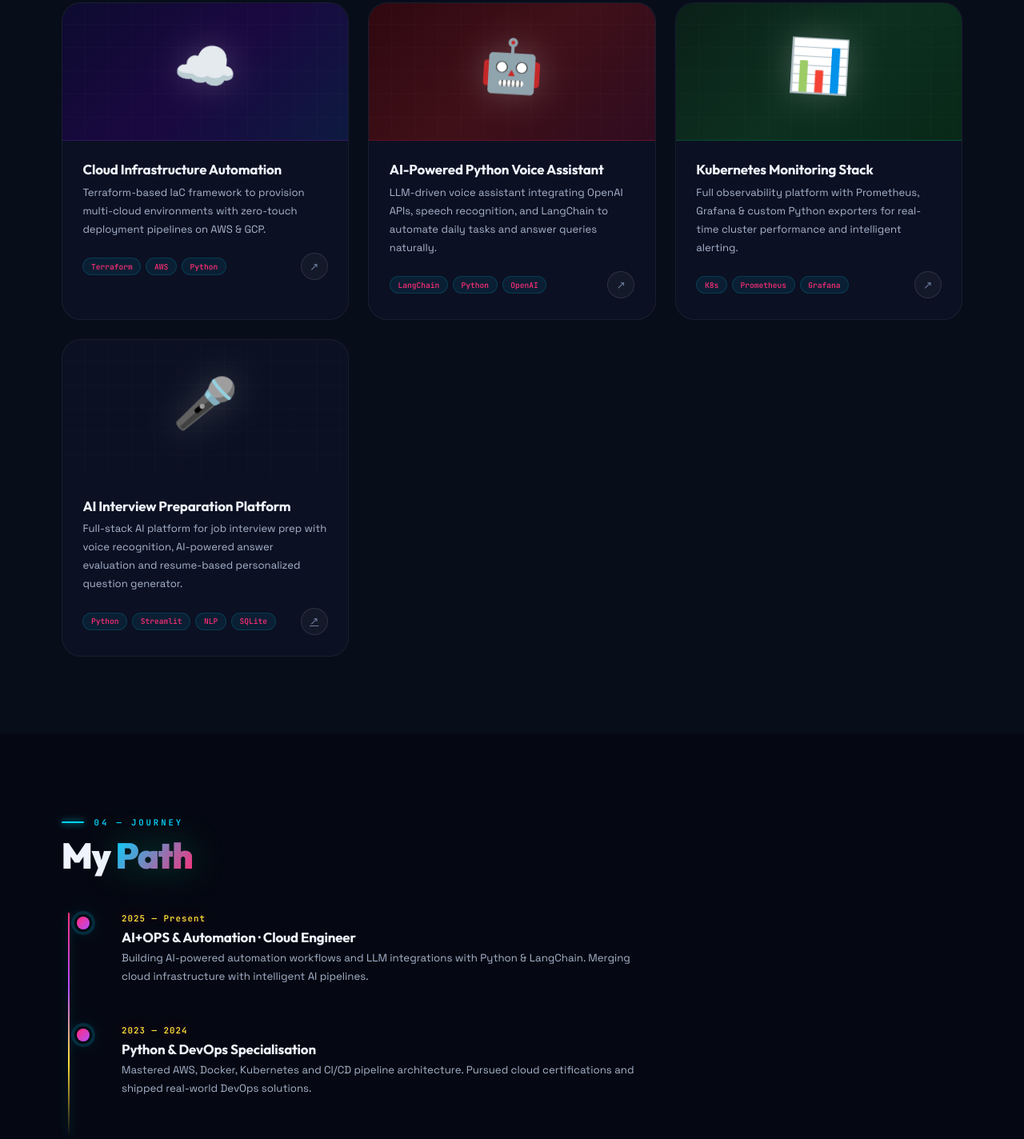
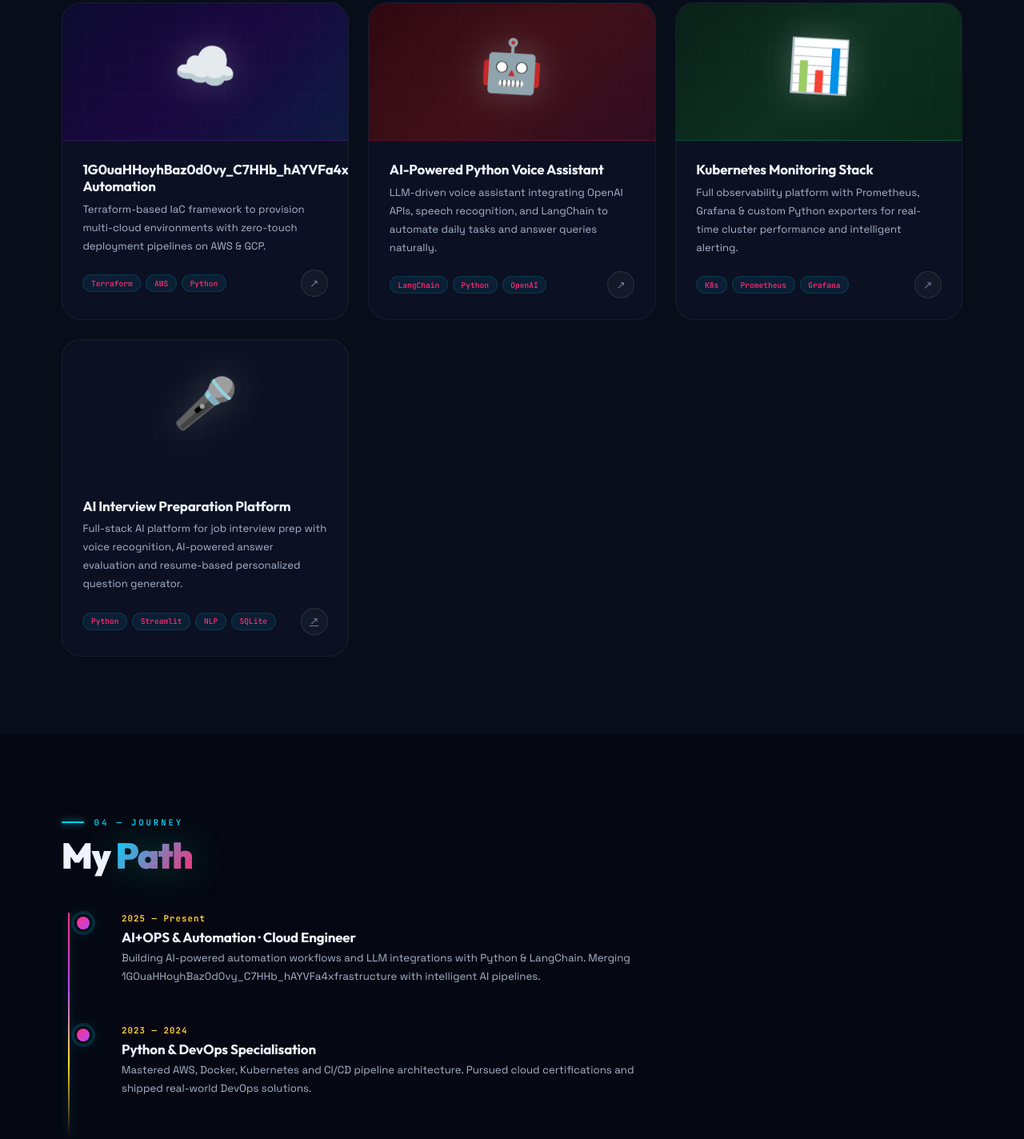
Before and after one commit to srinithyapolineni/My-Portfolio, a plain HTML site: page OneDrive/Desktop/my portfolio/index.html.html in a window 1280 px wide. Shown: the part 2603-4027 px from the top of the page at 80% size. Drawn offline with Linux system fonts and the light colour scheme; a web font is replaced by a local one.

Commit message:
Renamed to index.html

```diff
--- a/OneDrive/Desktop/my portfolio/index (1).html
+++ b/OneDrive/Desktop/my portfolio/index.html.html
@@ -1032,7 +1032,7 @@ footer::before{
     <div class="pj-card reveal">
       <div class="pj-banner"><span class="pj-emoji">☁️</span></div>
       <div class="pj-body">
-        <div class="pj-title">Cloud Infrastructure Automation</div>
+        <div class="pj-title">1G0uaHHoyhBaz0d0vy_C7HHb_hAYVFa4xfrastructure Automation</div>
         <p class="pj-desc">Terraform-based IaC framework to provision multi-cloud environments with zero-touch deployment pipelines on AWS &amp; GCP.</p>
         <div class="pj-foot"><div class="pj-tags"><span class="ptag">Terraform</span><span class="ptag">AWS</span><span class="ptag">Python</span></div><div class="pj-arr">↗</div></div>
       </div>
@@ -1080,7 +1080,7 @@ footer::before{
     <div class="tl-item reveal">
       <div class="tl-date">2025 — Present</div>
       <div class="tl-title">AI+OPS &amp; Automation · Cloud Engineer</div>
-      <div class="tl-sub">Building AI-powered automation workflows and LLM integrations with Python &amp; LangChain. Merging cloud infrastructure with intelligent AI pipelines.</div>
+      <div class="tl-sub">Building AI-powered automation workflows and LLM integrations with Python &amp; LangChain. Merging 1G0uaHHoyhBaz0d0vy_C7HHb_hAYVFa4xfrastructure with intelligent AI pipelines.</div>
     </div>
     <div class="tl-item reveal">
       <div class="tl-date">2023 — 2024</div>
```
